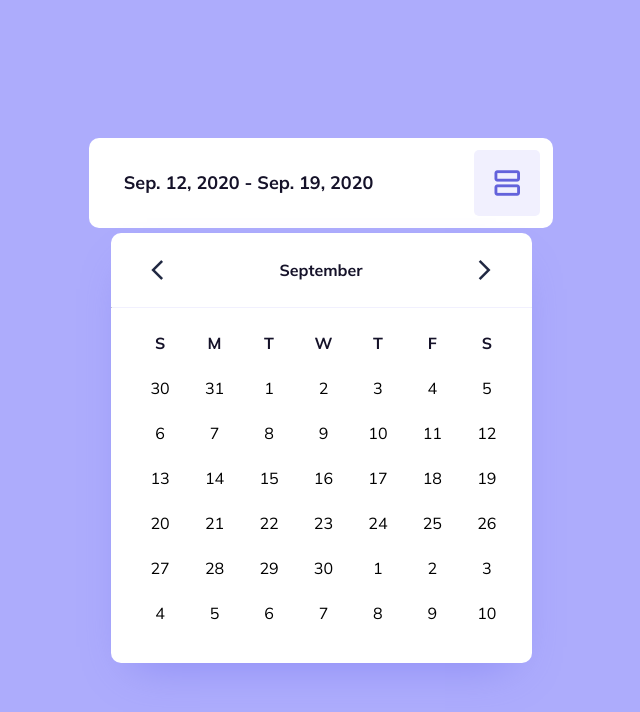
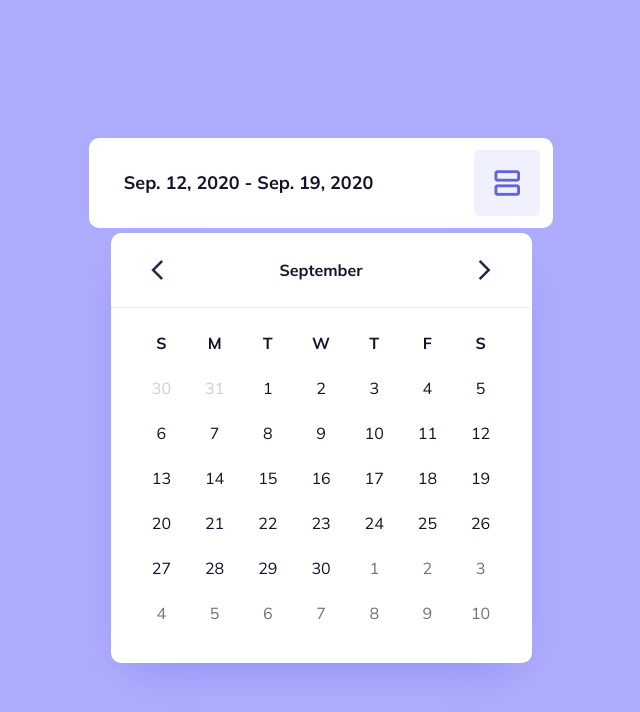
Before and after one commit to radualex/date-picker, a Vue app: page / in a window 1280 px wide. Shown: the top 712 px of the page, without its empty margins (319-959 px from the left). Built offline with nearby package versions, Linux system fonts and the light colour scheme.

Commit message:
styled dates and hover effect

```diff
--- a/src/components/DatePicker.vue
+++ b/src/components/DatePicker.vue
@@ -12,6 +12,12 @@
         <span
           v-for="(date, index) in filteredDatesByDayOfWeek(col - 1)"
           :key="`dp-date-item-${index}`"
+          v-bind:class="[
+            date.month === currentDate.month()
+              ? 'dp-day-before dp-day-offset-before'
+              : 'dp-day',
+            date.month === currentDate.month() + 2 ? 'dp-day-offset-after' : '',
+          ]"
           >{{ date.day }}</span
         >
       </div>
@@ -107,37 +113,61 @@ export default {
 }
 
 .container-dp .dp-body {
-  margin: 25px 0 0 5px;
+  margin: 25px 0 0 0px;
   display: flex;
-  justify-content: space-between;
+  justify-content: center;
 }
 
-/* .container-dp .dp-body .dp-body-header {
-  display: flex;
-  gap: 43px;
-  justify-content: space-between;
-  margin: 0 0 0 5px;
-} */
 .container-dp .dp-body .dp-day-abrv {
   font-weight: bold;
   font-size: 16px;
   line-height: 20px;
+  text-align: center;
 
   color: #151229;
+  user-select: none;
+  margin-bottom: 12.5px;
 }
 
 .container-dp .dp-body .dp-col {
   display: flex;
   flex-direction: column;
-  align-items: center;
-  gap: 25px;
 }
 
-/* .container-dp .dp-body .dp-body-calendar .dp-body-col {
-  display: flex;
-  align-items: center;
-  margin: 25px 0 0 5px;
-  justify-content: space-between;
-  gap: 43px;
-} */
+.dp-day-before {
+  font-weight: normal;
+  font-size: 16px;
+  line-height: 20px;
+  text-align: center;
+  user-select: none;
+  color: #151229;
+
+  padding: 12.5px 17px;
+}
+
+.dp-day {
+  font-weight: normal;
+  font-size: 16px;
+  line-height: 20px;
+  text-align: center;
+  user-select: none;
+
+  padding: 12.5px 17px;
+
+  color: #151229;
+}
+
+.dp-day:hover {
+  background: #F1F0FE;
+  cursor: pointer;
+}
+
+.dp-day-offset-before {
+  opacity: 0.2;
+}
+
+.dp-day-offset-after {
+  mix-blend-mode: normal;
+  opacity: 0.6;
+}
 </style>
--- a/src/utils/helpers.js
+++ b/src/utils/helpers.js
@@ -2,7 +2,6 @@ import moment from "moment";
 
 export function getDates(month, year, gridSize) {
   const gridSizePlusOne = gridSize + 1;
-  console.log(gridSize);
   let daysOfCurrentMonth = getDaysOfMonth(month, year);
   const firstDay = daysOfCurrentMonth[0].momentDate;
   let currentMonthAndPreviousDaysArray = getDaysBefore(firstDay).concat(
@@ -17,7 +16,6 @@ export function getDates(month, year, gridSize) {
   let finalArr = currentMonthAndPreviousDaysArray.concat(
     getDaysAfterFrom(lastDay, restOfDaysAfter)
   );
-  console.log(finalArr);
   return finalArr;
 }
 
```
